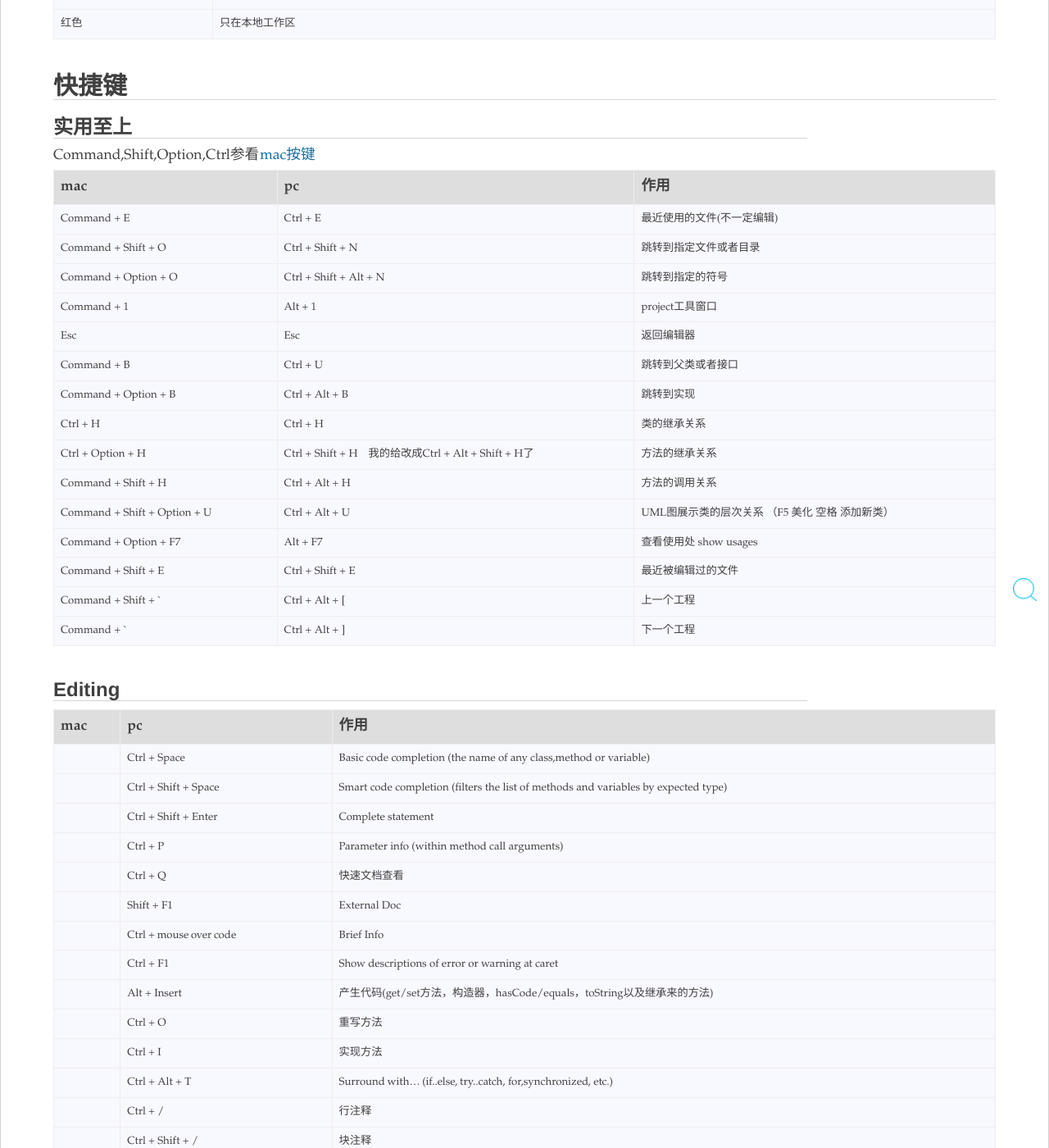
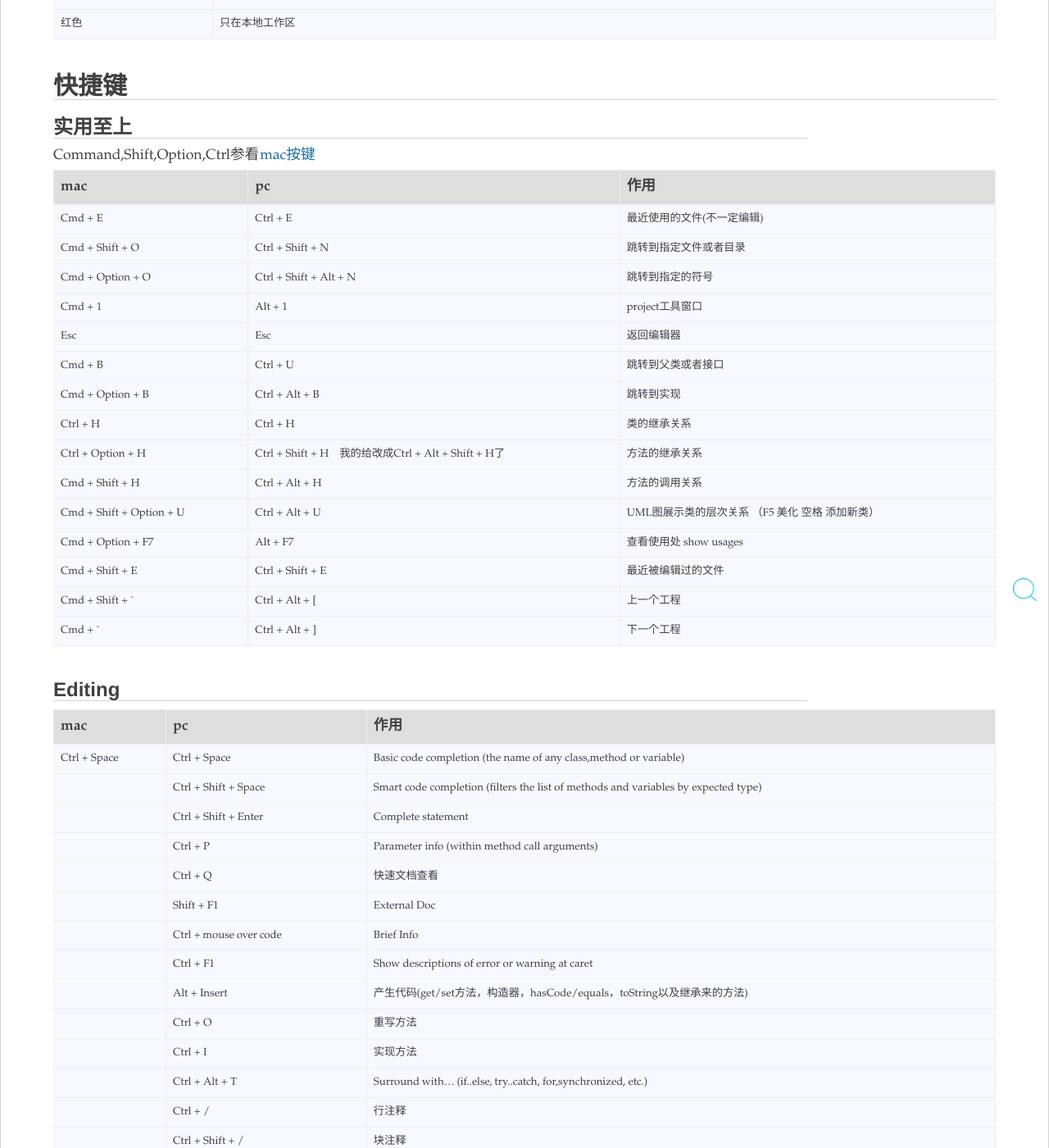
Before and after one commit to zy123a/lcj1992.github.com, a Jekyll site: the page built from _posts/tool/idea/2015-11-25-ideaShortCut.md, in a window 1280 px wide and 1400 px high, scrolled down 1042 px. Shown: the whole window at 82% size. Built offline with Jekyll 4.4.1, drawn with Linux system fonts in a browser that asks for light colours; nearby versions of some CDN libraries; comment, search, counter and statistics services are not loaded.

```diff
--- a/_layouts/default.html
+++ b/_layouts/default.html
@@ -22,7 +22,7 @@
         {{ content }}
     </div>
     <!-- jQuery -->
-    <script src="js/jquery.js"></script>
+    <script src="/js/jquery.js"></script>
 
     <!-- Bootstrap Core JavaScript -->
     <script src="/js/bootstrap.js"></script>
--- a/_posts/tool/idea/2015-11-25-ideaShortCut.md
+++ b/_posts/tool/idea/2015-11-25-ideaShortCut.md
@@ -37,28 +37,28 @@
 
 |mac|pc|作用|
 |---|---|
-|Command + E |Ctrl + E	|最近使用的文件(不一定编辑)|
-|Command + Shift + O|Ctrl + Shift + N	|跳转到指定文件或者目录|
-|Command + Option + O|Ctrl + Shift + Alt + N|	跳转到指定的符号|
-|Command + 1|Alt + 1	|project工具窗口|
+|Cmd + E |Ctrl + E	|最近使用的文件(不一定编辑)|
+|Cmd + Shift + O|Ctrl + Shift + N	|跳转到指定文件或者目录|
+|Cmd + Option + O|Ctrl + Shift + Alt + N|	跳转到指定的符号|
+|Cmd + 1|Alt + 1	|project工具窗口|
 |Esc|Esc	|返回编辑器|
-|Command + B |Ctrl + U	|跳转到父类或者接口|
-|Command + Option + B |Ctrl + Alt + B|	跳转到实现|
+|Cmd + B |Ctrl + U	|跳转到父类或者接口|
+|Cmd + Option + B |Ctrl + Alt + B|	跳转到实现|
 |Ctrl + H |Ctrl  + H|类的继承关系|
 |Ctrl + Option + H |Ctrl + Shift  + H　我的给改成Ctrl + Alt + Shift + H了|方法的继承关系|
-|Command + Shift + H |Ctrl + Alt + H	|方法的调用关系|
-|Command + Shift + Option + U |Ctrl + Alt  + U	|UML图展示类的层次关系 （F5 美化 空格 添加新类）|
-|Command + Option + F7 |Alt + F7|查看使用处 show usages|
-|Command + Shift + E |Ctrl + Shift + E	|最近被编辑过的文件|
-|Command + Shift + \`|Ctrl + Alt + \[|上一个工程|
-|Command + \` |Ctrl + Alt + \]|下一个工程|
+|Cmd + Shift + H |Ctrl + Alt + H	|方法的调用关系|
+|Cmd + Shift + Option + U |Ctrl + Alt  + U	|UML图展示类的层次关系 （F5 美化 空格 添加新类）|
+|Cmd + Option + F7 |Alt + F7|查看使用处 show usages|
+|Cmd + Shift + E |Ctrl + Shift + E	|最近被编辑过的文件|
+|Cmd + Shift + \`|Ctrl + Alt + \[|上一个工程|
+|Cmd + \` |Ctrl + Alt + \]|下一个工程|
 
 
 <h3 id="edit">Editing</h3>
 
 |mac| pc | 作用  |
 |---|---|
-| |Ctrl + Space| Basic code completion (the name of any class,method or variable)|
+|Ctrl + Space |Ctrl + Space| Basic code completion (the name of any class,method or variable)|
 | |Ctrl + Shift + Space| Smart code completion (filters the list of methods and variables by expected type)|
 | |Ctrl + Shift + Enter| Complete statement
 | |Ctrl + P |Parameter info (within method call arguments)
```
Also changed, not shown: _posts/tool/2016-03-11-sublime.md (+8 -5 lines), todolist.md (deleted, +0 -2 lines), 1 other file.
